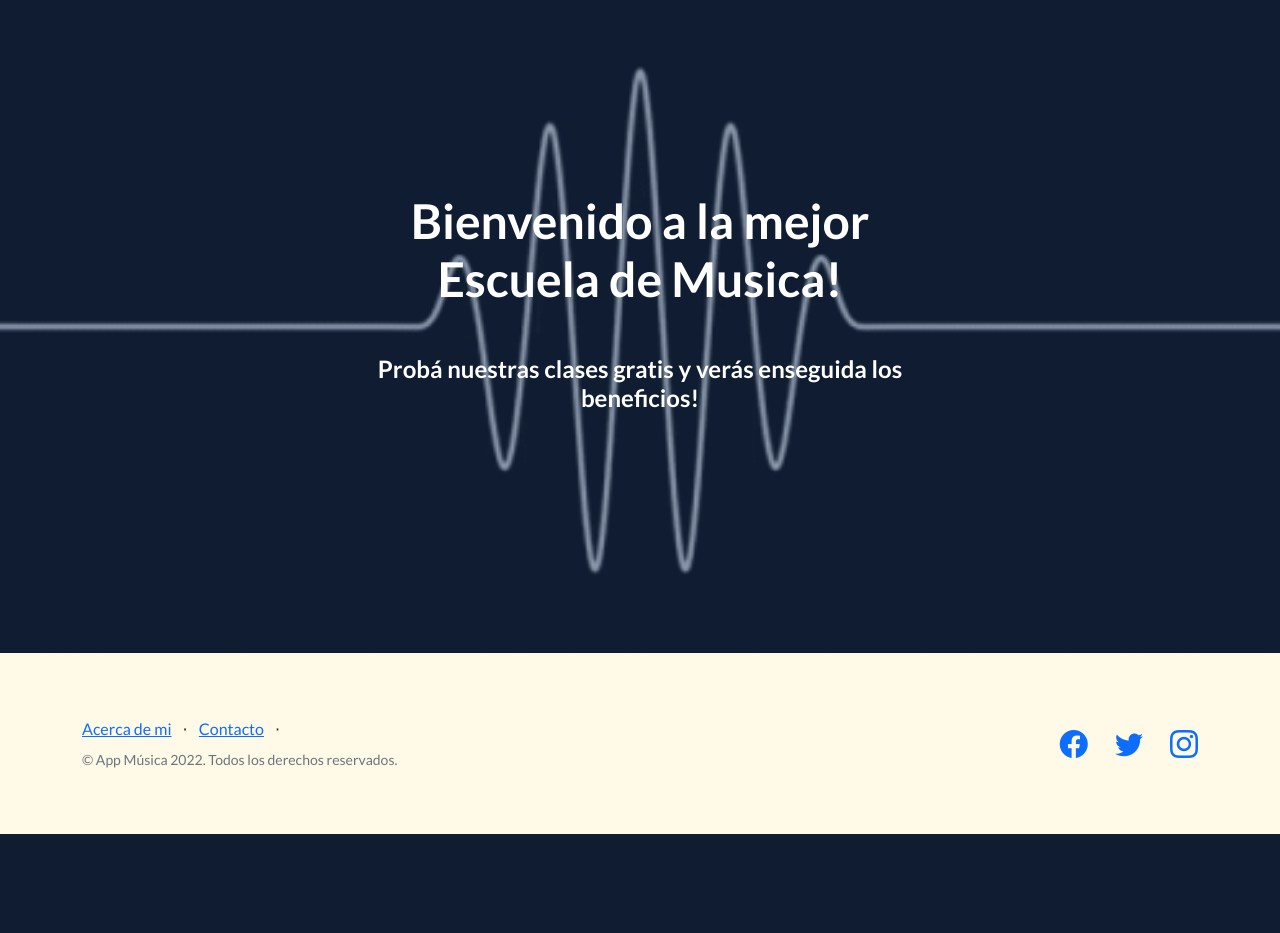
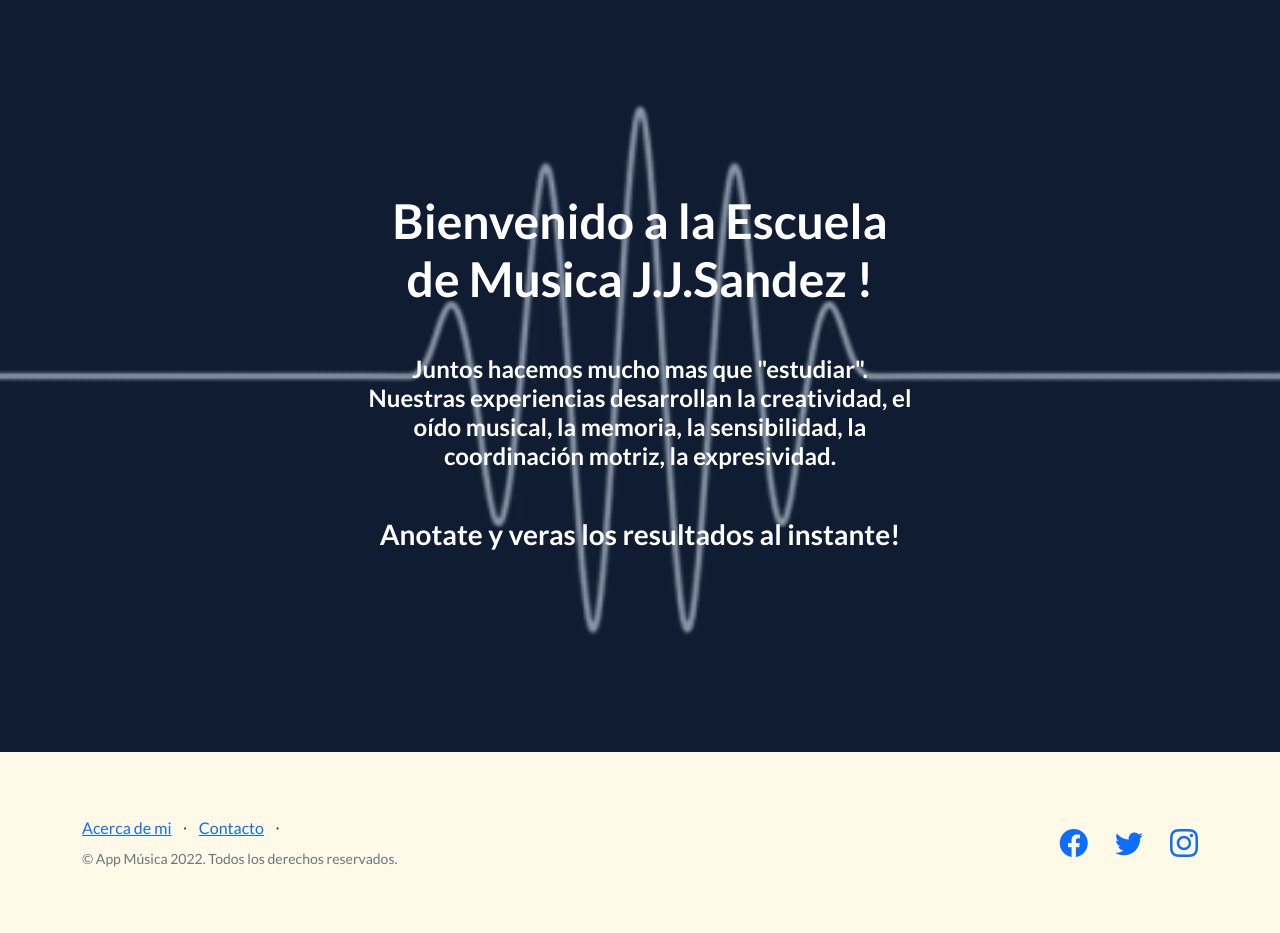
Before and after one commit to Cocardo1w/proyectocoder, a Django app: template appmusica/templates/appmusica/index.html in a window 1280 px wide. Shown: the part 84-1017 px from the top of the page. Before the commit the page ends 918 px from the top, so only its background shows below. Run offline with Django 4.2, Linux system fonts and the light colour scheme; the template is opened without the code that fills it, so the values that code supplies are empty; parts of the project's set-up code (start-up, migrations or seed data) failed here and were passed over; some libraries are stand-ins or nearby versions.

Commit message:
proyectocoder6

```diff
--- a/appmusica/templates/appmusica/about.html
+++ b/appmusica/templates/appmusica/about.html
@@ -7,8 +7,9 @@
       <div class="row h-100 align-items-center py-5">
         <div class="col-lg-6">
           <h1 class="display-4">Acerca de mi</h1>
-          <p class="lead text-muted mb-0">A completar</p>
-          <p class="lead text-muted"> A completar
+          <p class="lead text-muted mb-0">Hola! Mi nombre es Juan Sandez, estoy aprendiendo a programar.</p>
+          <p class="lead text-muted"> Es el primer curso que hago de programacion y me gustó bastante, asi que voy a seguir
+            en este lindo camino
           </p>
         </div>
         <div class="col-lg-5 px-5 mx-auto order-1 order-lg-2"><img src="https://bootstrapious.com/i/snippets/sn-about/img-1.jpg" alt="" class="img-fluid mb-4 mb-lg-0"></div>
--- a/appmusica/templates/appmusica/index.html
+++ b/appmusica/templates/appmusica/index.html
@@ -13,9 +13,10 @@
                     <div class="col-xl-6">
                         <div class="text-center text-white">
                             <!-- Page heading-->
-                            <h1 class="mb-5">Bienvenido a la mejor Escuela de Musica!</h1>
+                            <h1 class="mb-5">Bienvenido a la Escuela de Musica J.J.Sandez !</h1>
 
-                            <h4 class="mb-5"> Probá nuestras clases gratis y verás enseguida los beneficios! </h4>
+                            <h4 class="mb-5"> Juntos hacemos mucho mas que "estudiar". Nuestras experiencias desarrollan la creatividad, el oído musical, la memoria, la sensibilidad, la coordinación motriz, la expresividad.  </h4>
+                            <h3>Anotate y veras los resultados al instante!</h3>
                         </div>
                     </div>
                 </div>
--- a/appmusica/urls.py
+++ b/appmusica/urls.py
@@ -25,6 +25,7 @@ urlpatterns = [
     path("curso/borrar/<pk>/", CursoBorrar.as_view(), name="curso_delete"),
     path("actualizar_usuario/", actualizar_usuario, name="EditarUsuario"),
     path("cargar_imagen/", cargar_imagen, name="CargarImagen"),
+    path("prueba/", prueba, name="prueba"),
 
     path('about/', about, name="About")
 ]
--- a/appmusica/views.py
+++ b/appmusica/views.py
@@ -6,8 +6,6 @@ from django.shortcuts import render
 from django.shortcuts import render, redirect
 from appmusica.models import Curso, Profesor, Estudiante, Avatar
 from appmusica.forms import AvatarFormulario, CursoFormulario, UsuarioRegistroForm, UsuarioEditForm
-
-
 
 #Vistas basadas en clases
 from django.views.generic import ListView
```
Also changed, not shown: appmusica/templates/appmusica/cursos.html (+10 -0 lines), appmusica/templates/appmusica/estudiantes.html (+7 -0 lines), appmusica/templates/appmusica/profesores.html (+10 -6 lines).
